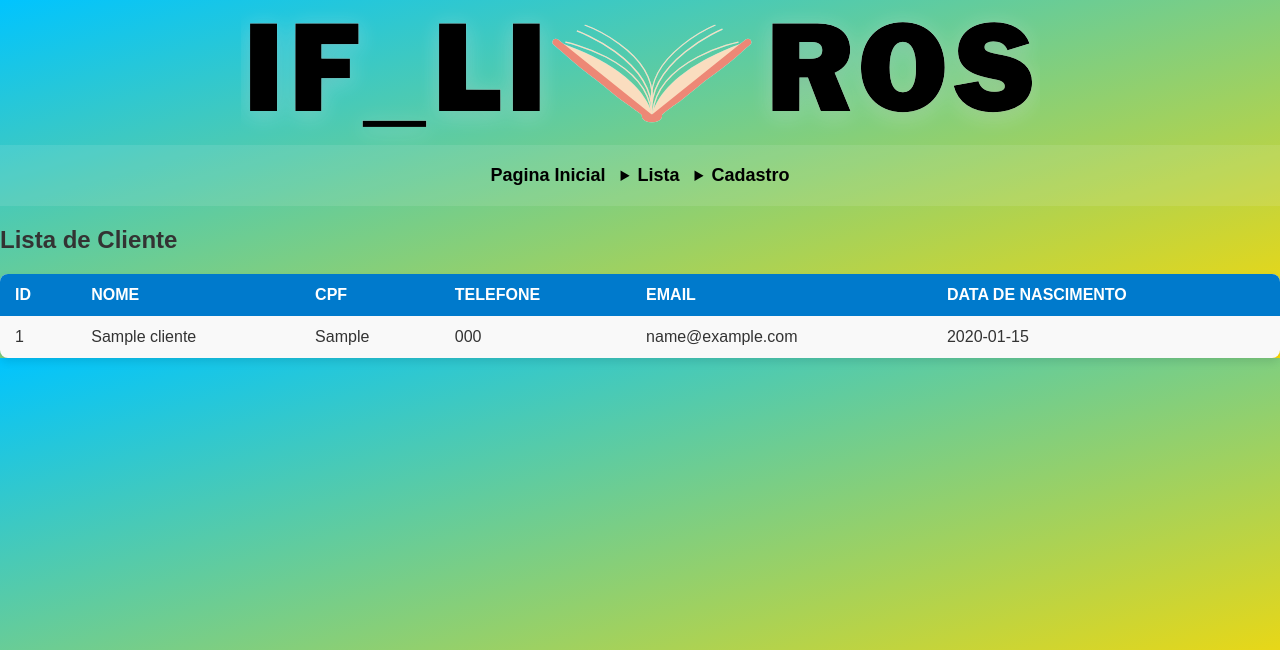
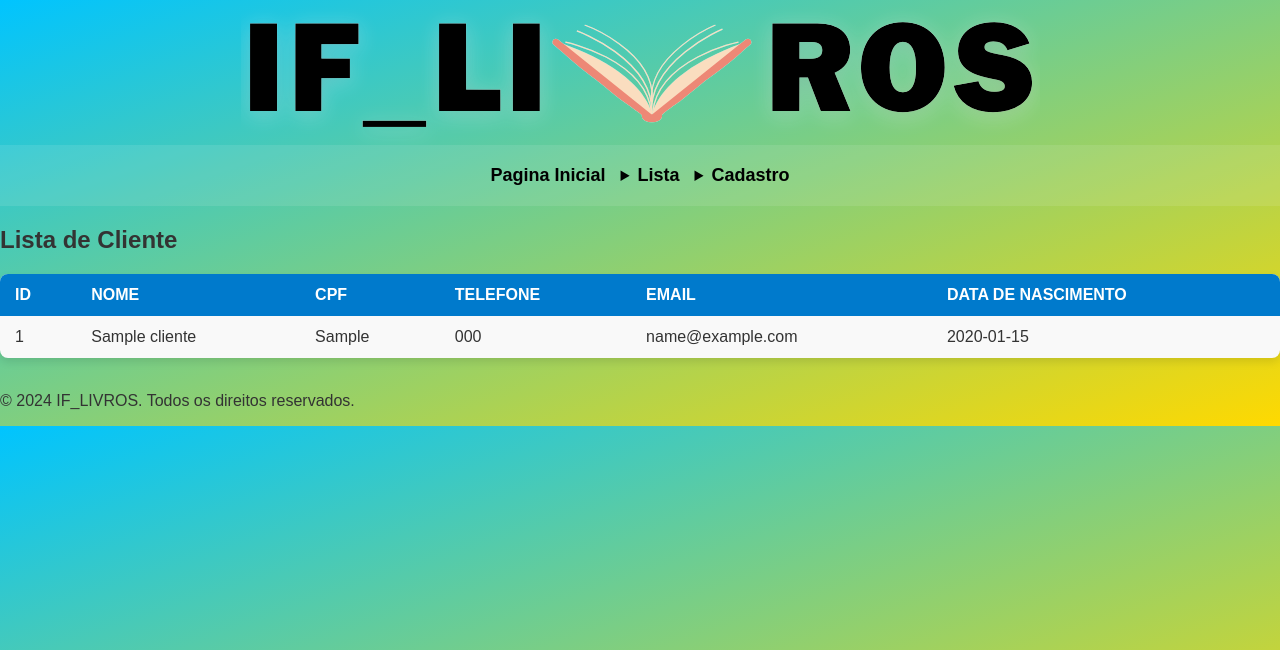
Before and after one commit to Kingnike1/iflivros, a PHP site: page /listacliente.php in a window 1280 px wide. Shown: the top 650 px of the page. Run offline with PHP 8.4, Linux system fonts and the light colour scheme; tables that the repository leaves empty hold one stand-in row (values such as "Sample post"); data that the repository does not hold is empty.

Commit message:
listacliente.php

```diff
--- a/listacliente.php
+++ b/listacliente.php
@@ -39,7 +39,6 @@
             </details>
         </nav>
     </header>
-
         <h2>Lista de Cliente</h2>
     <table>
 
@@ -80,7 +79,10 @@
                 echo "</tbody>";
             }
             ?>
-        </table>
+        </table><br>
+        <footer>
+        <p>&copy; 2024 IF_LIVROS. Todos os direitos reservados.</p>
+    </footer>
 </body>
 
 </html>
```
